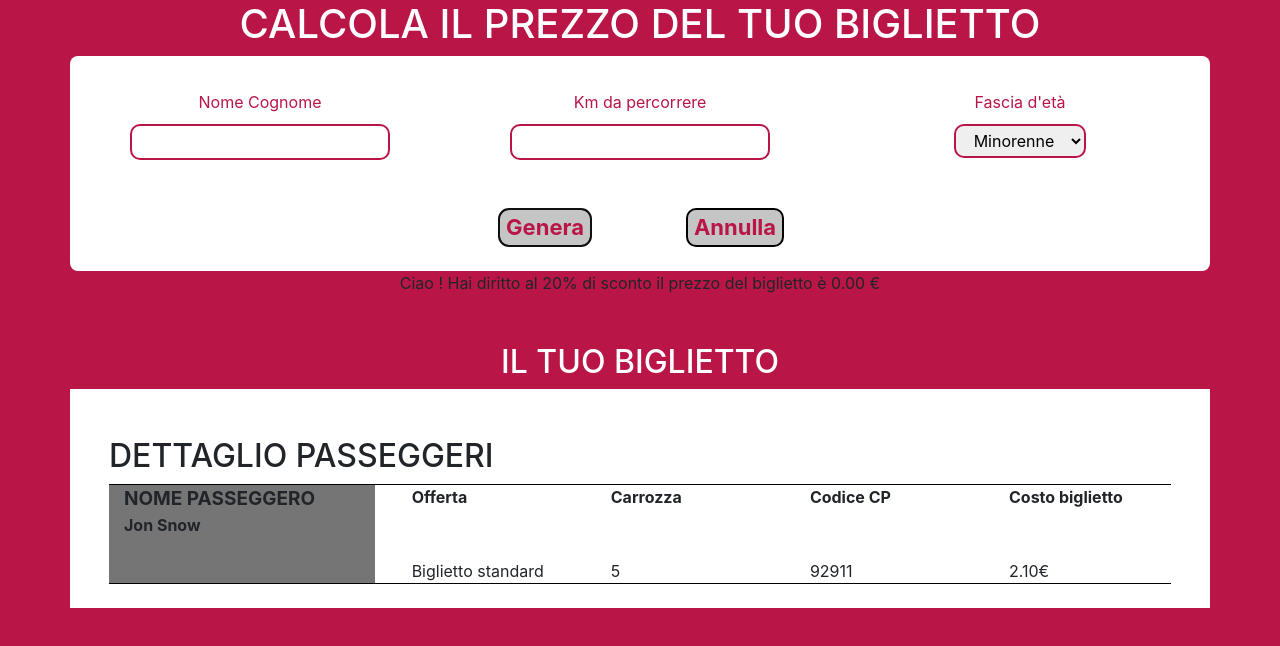
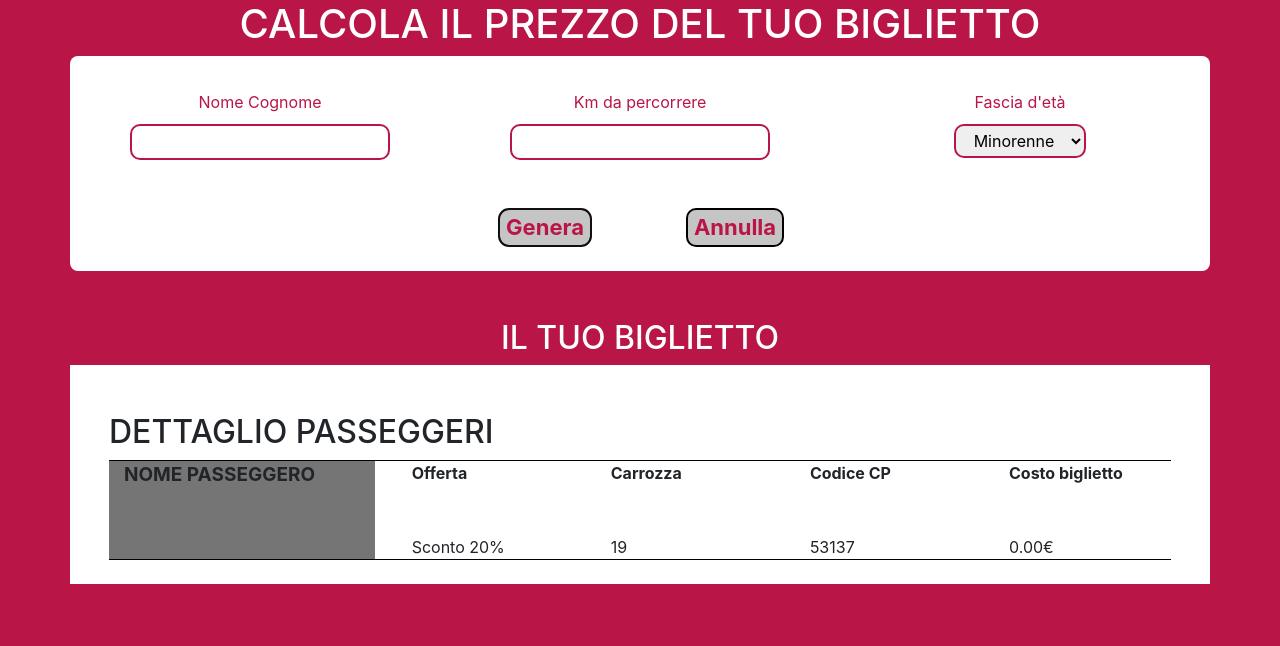
Before and after one commit to pizzi9523/js-fizzbuzzdom, a plain HTML site: page Bonus/index.html in a window 1280 px wide. Both pictures are taken after a click on the button "Genera". Drawn offline with nearby package versions, Linux system fonts and the light colour scheme.

Commit message:
Manipolazione dati section biglietto

```diff
--- a/Bonus/assets/js/main.js
+++ b/Bonus/assets/js/main.js
@@ -5,6 +5,12 @@ const generateButtonElement = document.getElementById("generate");
 const cancelButtonElement = document.getElementById("cancel");
 const prezzoElement = document.getElementById("prezzo");
 let message;
+
+const passengerNameTicketElement = document.querySelector(".passenger_name");
+const offertaElement = document.querySelector(".offerta");
+const carrozzaElement = document.querySelector(".n_carrozza");
+const codiceCpElement = document.querySelector(".codice_cp");
+const costoBigliettoElement = document.querySelector(".ticket_price");
 
 
 generateButtonElement.addEventListener("click", function () {
@@ -15,26 +21,26 @@ generateButtonElement.addEventListener("click", function () {
     // console.log(ticketPrice);
 
     if (passengerAge == "minorenne") {
-        ticketPrice -= (ticketPrice * 20) / 100
-        message = "Hai diritto al 20% di sconto"
+        ticketPrice -= (ticketPrice * 20) / 100;
+        offertaElement.innerHTML = "Sconto 20%";
         //console.log(ticketPrice);
     }
     else if (passengerAge == "over65") {
-        ticketPrice -= (ticketPrice * 40) / 100
-        message = "Hai diritto al 40% di sconto"
+        ticketPrice -= (ticketPrice * 40) / 100;
+        offertaElement.innerHTML = "Sconto 40%";
 
         // console.log(ticketPrice);
     }
     else {
-        message = "Non hai diritto a nessuno sconto"
+        offertaElement.innerHTML = "Biglietto Standard";
+
     }
 
-    prezzoElement.innerHTML = `Ciao ${passengerName}! ${message} il prezzo del biglietto è ${ticketPrice.toFixed(2)} €`
 
-    // console.log(`Il prezzo del biglietto è ${ticketPrice.toFixed(2)} €`);
-    // console.log(passengerAge);
-    // console.log(numberKm);
-
+    passengerNameTicketElement.innerHTML = passengerName;
+    carrozzaElement.innerHTML = Math.floor(Math.random() * 20) + 1;
+    codiceCpElement.innerHTML = Math.floor(Math.random() * 100000) + 1;
+    costoBigliettoElement.innerHTML = `${ticketPrice.toFixed(2)}€`;
 })
 
 cancelButtonElement.addEventListener("click", function () {
@@ -42,5 +48,11 @@ cancelButtonElement.addEventListener("click", function () {
     ageElement.value = "";
     distanceElement.value = "";
     prezzoElement.innerHTML = "";
+    passengerNameTicketElement.innerHTML = "";
+    carrozzaElement.innerHTML = "";
+    codiceCpElement.innerHTML = "";
+    costoBigliettoElement.innerHTML = "";
+    offertaElement.innerHTML = "";
+
 
 })
--- a/Bonus/index.html
+++ b/Bonus/index.html
@@ -65,7 +65,7 @@
                             NOME PASSEGGERO
                         </div>
                         <div class="passenger_name fw-bolder">
-                            Jon Snow
+
                         </div>
 
                     </div>
@@ -74,7 +74,7 @@
                             Offerta
                         </div>
                         <div class="offerta">
-                            Biglietto standard
+
                         </div>
                     </div>
                     <div class="col-2">
@@ -82,7 +82,7 @@
                             Carrozza
                         </div>
                         <div class="n_carrozza">
-                            5
+
                         </div>
                     </div>
                     <div class="col-2">
@@ -90,7 +90,7 @@
                             Codice CP
                         </div>
                         <div class="codice_cp">
-                            92911
+
                         </div>
                     </div>
                     <div class="col-2">
@@ -98,7 +98,7 @@
                             Costo biglietto
                         </div>
                         <div class="ticket_price">
-                            2.10€
+
                         </div>
                     </div>
                 </div>
```
